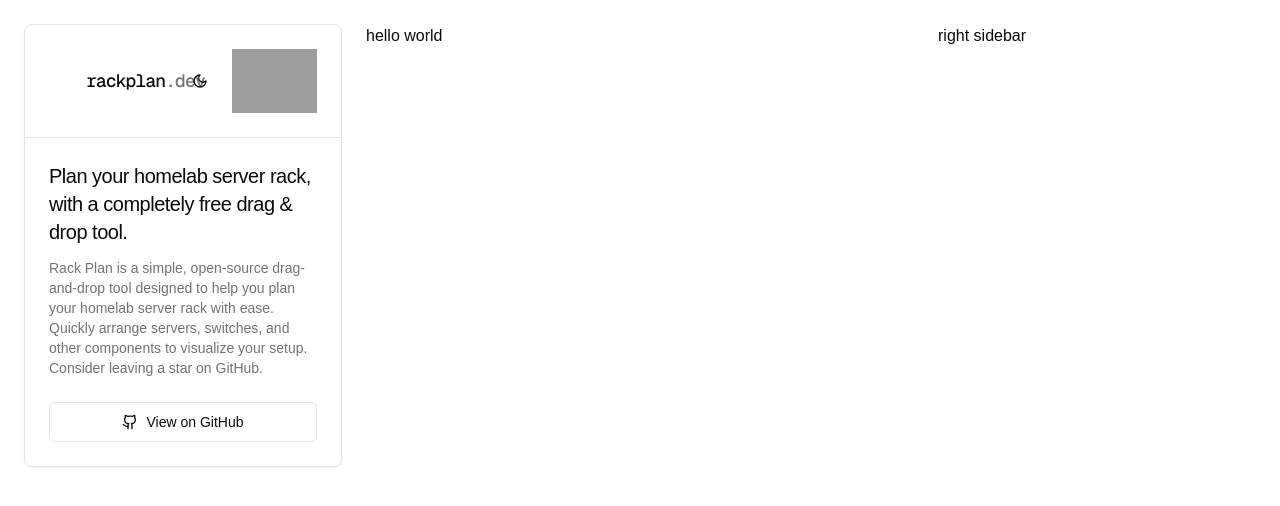
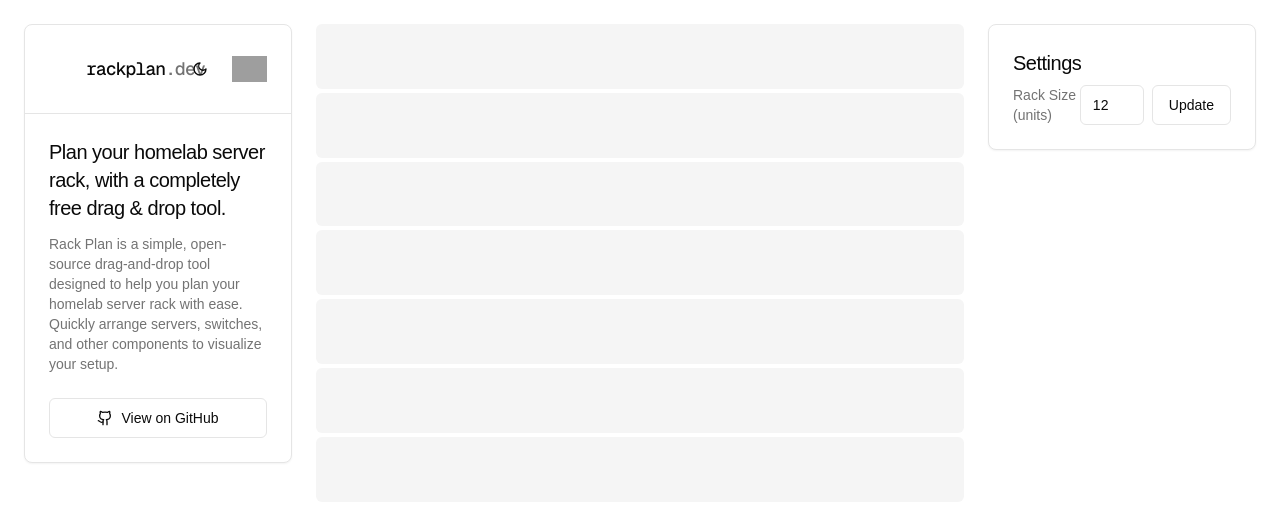
Before and after one commit to maxbailey/rackplan, a Next.js app: page / in a window 1280 px wide. Shown: the top 506 px of the page. Built offline with nearby package versions, Linux system fonts and the light colour scheme; grey boxes are pictures that could not be loaded.

Commit message:
updated the rack planner display

```diff
--- a/app/page.tsx
+++ b/app/page.tsx
@@ -1,24 +1,29 @@
-import BrandSidebar from "@/components/brand-sidebar";
+import BrandPanel from "@/components/brand-panel";
+import RackPlanner from "@/components/rack-planner";
+import SettingsPanel from "@/components/settings-panel";
+import { RackProvider } from "@/context/rack-context";
 
 export default function Home() {
   return (
+    <RackProvider>
       <div className="container">
-      <div className="flex flex-row gap-6 p-6">
+        <div className="flex flex-row items-stretch gap-6 p-6">
           {/* Brand Sidebar */}
           <div className="flex-1">
-          <BrandSidebar />
+            <BrandPanel />
           </div>
 
           {/* Rack Plan */}
-        <div className="w-[548px] flex-shrink-0">
-          <p>hello world</p>
+          <div className="w-[648px] flex-shrink-0">
+            <RackPlanner />
           </div>
 
           {/* Right Sidebar */}
           <div className="flex-1">
-          <p>right sidebar</p>
+            <SettingsPanel />
           </div>
         </div>
       </div>
+    </RackProvider>
   );
 }
--- a/components/brand-sidebar.tsx
+++ b/components/brand-panel.tsx
@@ -6,12 +6,12 @@ import { Card } from "./ui/card";
 import { Button } from "./ui/button";
 import { SunIcon, MoonIcon, Github } from "lucide-react";
 
-export default function BrandSidebar() {
+export default function BrandPanel() {
   const { setTheme, theme } = useTheme();
 
   return (
     <>
-      <Card>
+      <Card className="sticky top-6">
         <div className="flex flex-row justify-between items-center p-6 border-b border-border">
           <div className="flex flex-row gap-2 items-center">
             <Image
@@ -56,7 +56,6 @@ export default function BrandSidebar() {
             Rack Plan is a simple, open-source drag-and-drop tool designed to
             help you plan your homelab server rack with ease. Quickly arrange
             servers, switches, and other components to visualize your setup.
-            Consider leaving a star on GitHub.
           </p>
           <Button
             variant="outline"
--- /dev/null
+++ b/components/rack-planner.tsx
@@ -0,0 +1,23 @@
+"use client";
+
+import { useRack } from "../context/rack-context";
+
+export function Slot() {
+  return (
+    <>
+      <div className="flex flex-row gap-2 w-full aspect-[10/1] bg-neutral-100 dark:bg-neutral-900 rounded-md"></div>
+    </>
+  );
+}
+
+export default function RackPlanner() {
+  const { slotCount } = useRack();
+
+  return (
+    <div className="flex flex-col gap-1">
+      {Array.from({ length: slotCount }).map((_, index) => (
+        <Slot key={index} />
+      ))}
+    </div>
+  );
+}
--- /dev/null
+++ b/components/settings-panel.tsx
@@ -0,0 +1,49 @@
+"use client";
+
+import { Button } from "./ui/button";
+import { Card } from "./ui/card";
+import { Input } from "./ui/input";
+import { useState } from "react";
+import { useRack } from "../context/rack-context";
+
+export default function SettingsPanel() {
+  const { slotCount, updateSlotCount } = useRack();
+  const [inputValue, setInputValue] = useState<string>(slotCount.toString());
+
+  const handleSubmit = (e: React.FormEvent) => {
+    e.preventDefault();
+    const newValue = parseInt(inputValue);
+    if (!isNaN(newValue) && newValue >= 1 && newValue <= 50) {
+      updateSlotCount(newValue);
+    } else {
+      setInputValue(slotCount.toString());
+    }
+  };
+
+  return (
+    <Card className="flex flex-col p-6 gap-2 sticky top-6">
+      <h1 className="text-xl font-medium tracking-tight text-foreground">
+        Settings
+      </h1>
+      <form
+        onSubmit={handleSubmit}
+        className="flex flex-row w-full items-center justify-between"
+      >
+        <span className="text-sm text-muted-foreground">Rack Size (units)</span>
+        <div className="flex items-center gap-2">
+          <Input
+            type="number"
+            min={1}
+            max={50}
+            value={inputValue}
+            onChange={(e) => setInputValue(e.target.value)}
+            className="w-16 [appearance:textfield] [&::-webkit-outer-spin-button]:appearance-none [&::-webkit-inner-spin-button]:appearance-none"
+          />
+          <Button variant="outline" type="submit">
+            Update
+          </Button>
+        </div>
+      </form>
+    </Card>
+  );
+}
--- /dev/null
+++ b/components/ui/input.tsx
@@ -0,0 +1,22 @@
+import * as React from "react"
+
+import { cn } from "@/lib/utils"
+
+const Input = React.forwardRef<HTMLInputElement, React.ComponentProps<"input">>(
+  ({ className, type, ...props }, ref) => {
+    return (
+      <input
+        type={type}
+        className={cn(
+          "flex h-10 w-full rounded-md border border-input bg-background px-3 py-2 text-base ring-offset-background file:border-0 file:bg-transparent file:text-sm file:font-medium file:text-foreground placeholder:text-muted-foreground focus-visible:outline-none focus-visible:ring-2 focus-visible:ring-ring focus-visible:ring-offset-2 disabled:cursor-not-allowed disabled:opacity-50 md:text-sm",
+          className
+        )}
+        ref={ref}
+        {...props}
+      />
+    )
+  }
+)
+Input.displayName = "Input"
+
+export { Input }
--- /dev/null
+++ b/context/rack-context.tsx
@@ -0,0 +1,34 @@
+"use client";
+
+import { createContext, useContext, useState, ReactNode } from "react";
+
+interface RackContextType {
+  slotCount: number;
+  updateSlotCount: (size: number) => void;
+}
+
+const RackContext = createContext<RackContextType | undefined>(undefined);
+
+export function RackProvider({ children }: { children: ReactNode }) {
+  const [slotCount, setSlotCount] = useState<number>(12);
+
+  const updateSlotCount = (size: number) => {
+    if (size >= 1 && size <= 50) {
+      setSlotCount(size);
+    }
+  };
+
+  return (
+    <RackContext.Provider value={{ slotCount, updateSlotCount }}>
+      {children}
+    </RackContext.Provider>
+  );
+}
+
+export function useRack() {
+  const context = useContext(RackContext);
+  if (context === undefined) {
+    throw new Error("useRack must be used within a RackProvider");
+  }
+  return context;
+}
--- a/package.json
+++ b/package.json
@@ -17,6 +17,7 @@
     "next-themes": "^0.4.4",
     "react": "^19.0.0",
     "react-dom": "^19.0.0",
+    "swapy": "^1.0.3",
     "tailwind-merge": "^2.6.0",
     "tailwindcss-animate": "^1.0.7"
   },
```
Also changed, not shown: 1 other file (tests, documents, lock files or other folders). Lines whose indentation alone changed are shown as unchanged.
